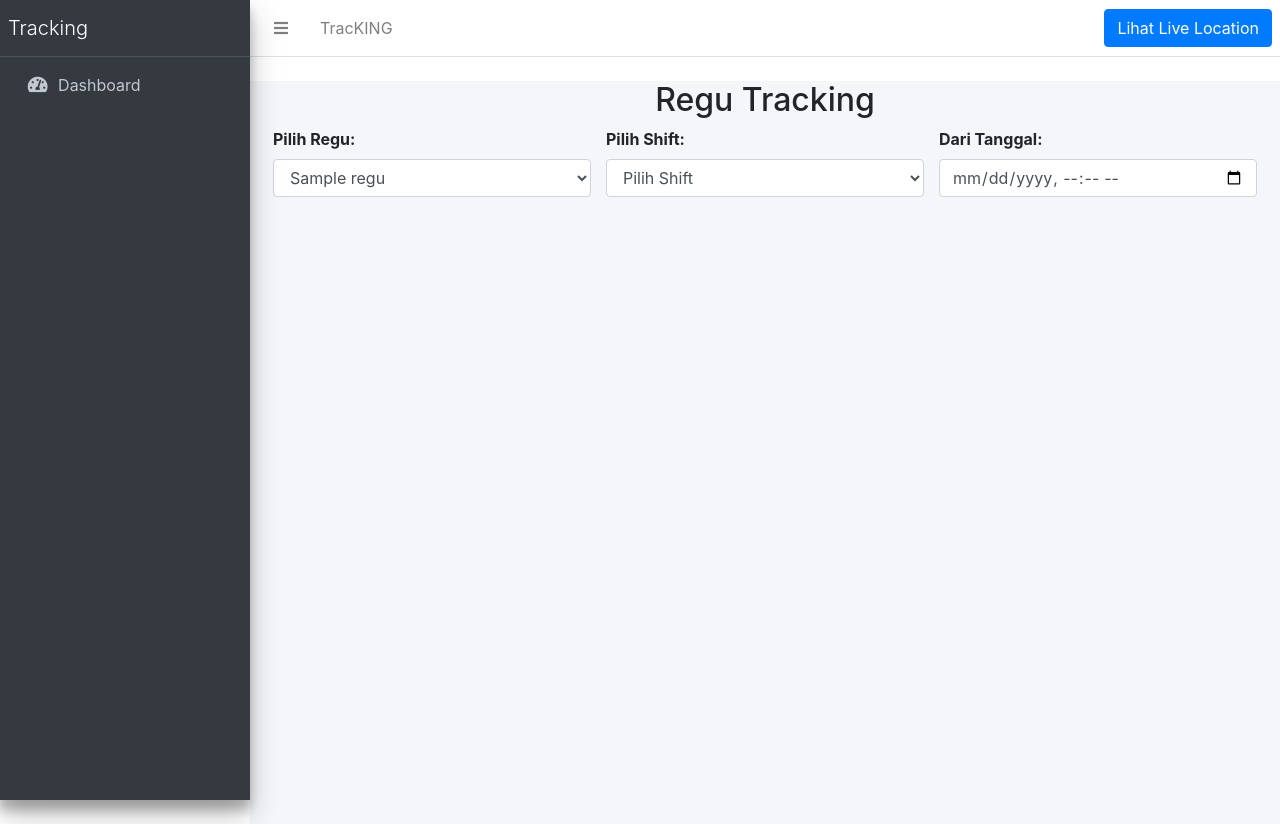
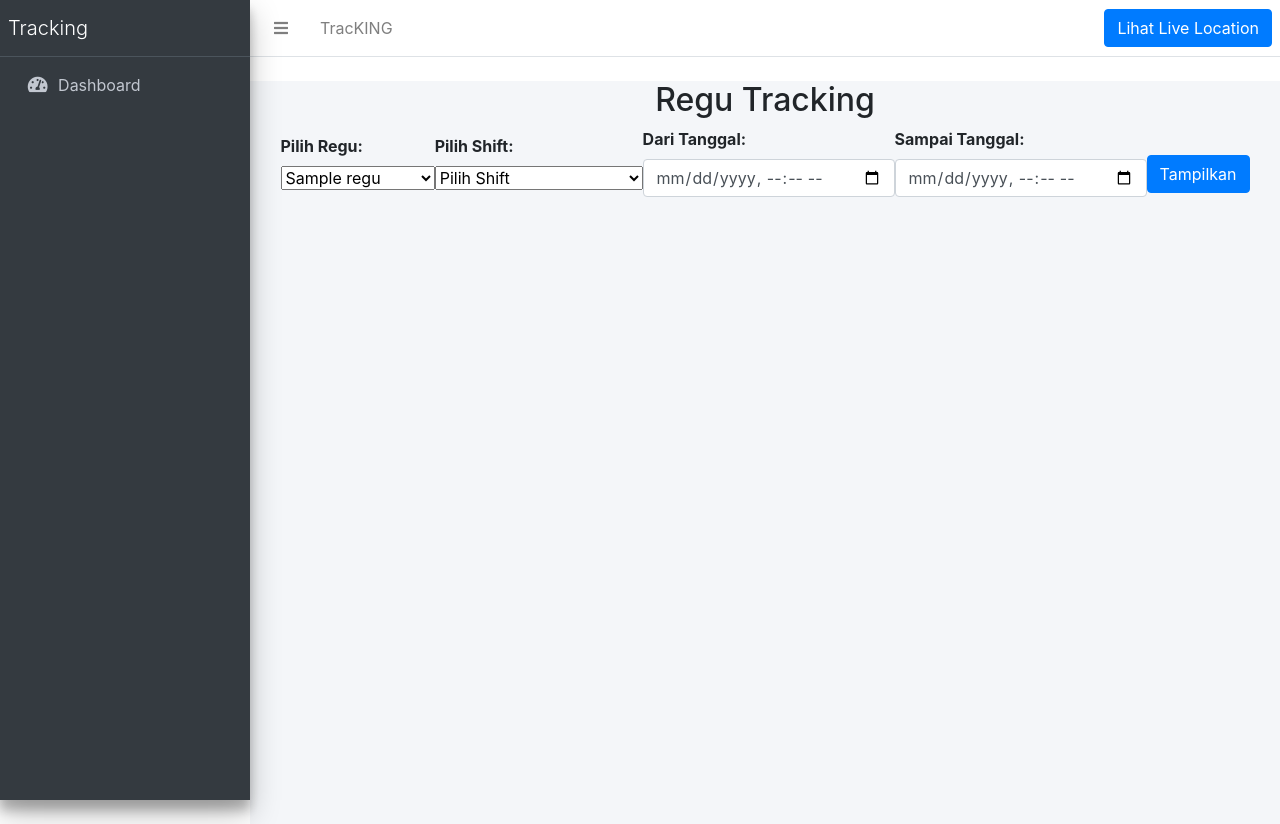
Before and after one commit to rdpamungkas/tracking, a Flask app: template templates/index.html in a window 1280 px wide. Run offline with Flask 3, Linux system fonts and the light colour scheme; the template is opened without the code that fills it: most values are stand-ins (such as "Sample title", 1, 10 or a date in 2020); some libraries are stand-ins or nearby versions.

Commit message:
Update index.html dan base.html

```diff
--- a/templates/index.html
+++ b/templates/index.html
@@ -1,22 +1,27 @@
-{% extends "base.html" %}
+{% extends 'base.html' %}
 
 {% block content %}
     <div class="container mt-4">
         <h2 class="text-center">Regu Tracking</h2>
         <form method="POST" action="{{ url_for('dashboard') }}">
-        <div class="row">
-            <div class="col-md-4">
+            <div class="container-fluid">
+				<div class="row mb-3">
+					<div class="col-12">
+						<div class="d-flex justify-content-between align-items-center gap-3">
+							<!-- Pilih Regu -->
+							<div class="flex-grow-1">
 								<label for="nama_regu" class="form-label">Pilih Regu:</label>
-                <select name="nama_regu" id="nama_regu" class="form-control">
+								<select name="nama_regu" id="nama_regu" class="form-select w-100">
 									{% for regu in regu_list %}
 										<option value="{{ regu }}" {% if regu == request.form.get('nama_regu') %} selected {% endif %}>{{ regu }}</option>
 									{% endfor %}
 								</select>
 							</div>
 
-            <div class="col-md-4">
+							<!-- Pilih Shift -->
+							<div class="flex-grow-1">
 								<label for="shift" class="form-label">Pilih Shift:</label>
-                <select id="shift" class="form-control">
+								<select id="shift" class="form-select w-100">
 									<option value="">Pilih Shift</option>
 									<option value="1">Shift 1 (08:00 - 16:00)</option>
 									<option value="2">Shift 2 (16:00 - 00:00)</option>
@@ -24,11 +29,85 @@
 								</select>
 							</div>
 
-            <div class="col-md-4">
+							<!-- Dari Tanggal -->
+							<div class="flex-grow-1">
 								<label for="start_time" class="form-label">Dari Tanggal:</label>
-                <input type="datetime-local" id="start_time" name="start_time" class="form-control">
+								<input type="datetime-local" id="start_time" name="start_time" class="form-control w-100">
+							</div>
+
+							<!-- Sampai Tanggal -->
+							<div class="flex-grow-1">
+								<label for="end_time" class="form-label">Sampai Tanggal:</label>
+								<input type="datetime-local" id="end_time" name="end_time" class="form-control w-100">
+							</div>
+
+							<!-- Tombol Tampilkan -->
+							<div>
+								<button type="submit" class="btn btn-primary mt-4">Tampilkan</button>
 							</div>
 						</div>
+					</div>
+				</div>
+			</div>
+
+
         </form>
+
+        {% if error_message %}
+        <div class="alert alert-danger">{{ error_message }}</div>
+        {% endif %}
+
+        {% if peta %}
+        <iframe src="{{ url_for('static', filename='map.html') }}" width="100%" height="500px"></iframe>
+        {% endif %}
     </div>
+
+
+
+<script>
+    document.addEventListener("DOMContentLoaded", function () {
+        let startTimeInput = document.getElementById("start_time");
+        let endTimeInput = document.getElementById("end_time");
+        let shiftSelect = document.getElementById("shift");
+
+        // Format tanggal: YYYY-MM-DDTHH:MM
+        function formatDateTime(date, hours, minutes) {
+            let year = date.getFullYear();
+            let month = String(date.getMonth() + 1).padStart(2, '0');
+            let day = String(date.getDate()).padStart(2, '0');
+            return ${year}-${month}-${day}T${String(hours).padStart(2, '0')}:${String(minutes).padStart(2, '0')};
+        }
+
+        // Set default waktu ke saat ini
+        let now = new Date();
+        if (!startTimeInput.value) startTimeInput.value = formatDateTime(now, now.getHours(), now.getMinutes());
+        if (!endTimeInput.value) endTimeInput.value = formatDateTime(now, now.getHours(), now.getMinutes());
+
+        // Event listener untuk dropdown shift
+        shiftSelect.addEventListener("change", function () {
+            let now = new Date();
+            let startHour, endHour;
+
+            if (this.value === "1") {
+                startHour = 8;  endHour = 16;
+            } else if (this.value === "2") {
+                startHour = 16; endHour = 24;
+            } else if (this.value === "3") {
+                startHour = 0;  endHour = 8;
+            } else {
+                return;
+            }
+
+            startTimeInput.value = formatDateTime(now, startHour, 0);
+
+            if (endHour === 24) {
+                let nextDay = new Date(now);
+                nextDay.setDate(now.getDate() + 1);
+                endTimeInput.value = formatDateTime(nextDay, 0, 0);
+            } else {
+                endTimeInput.value = formatDateTime(now, endHour, 0);
+            }
+        });
+    });
+</script>
 {% endblock %}
```
Lines whose indentation alone changed are shown as unchanged.
